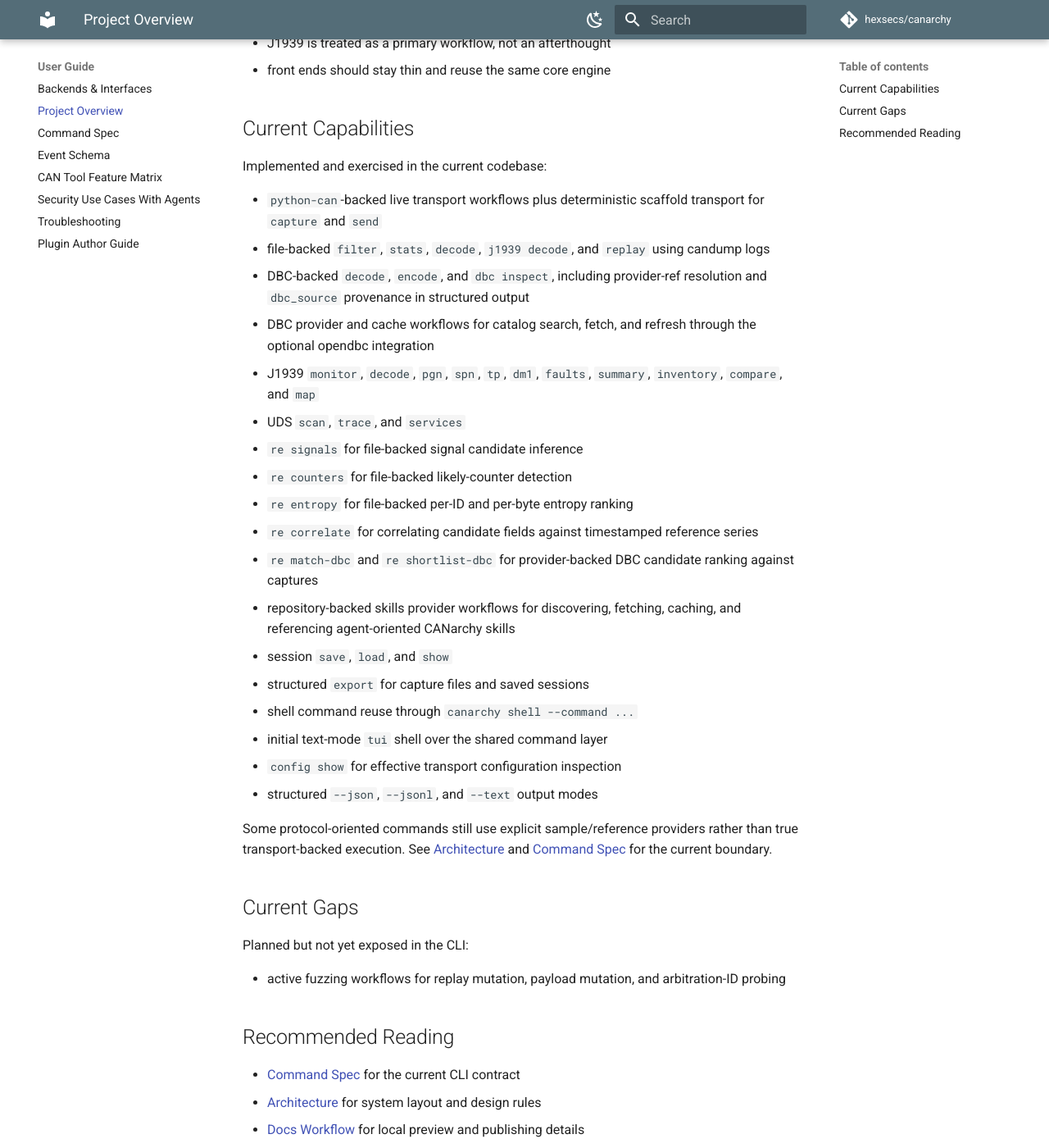
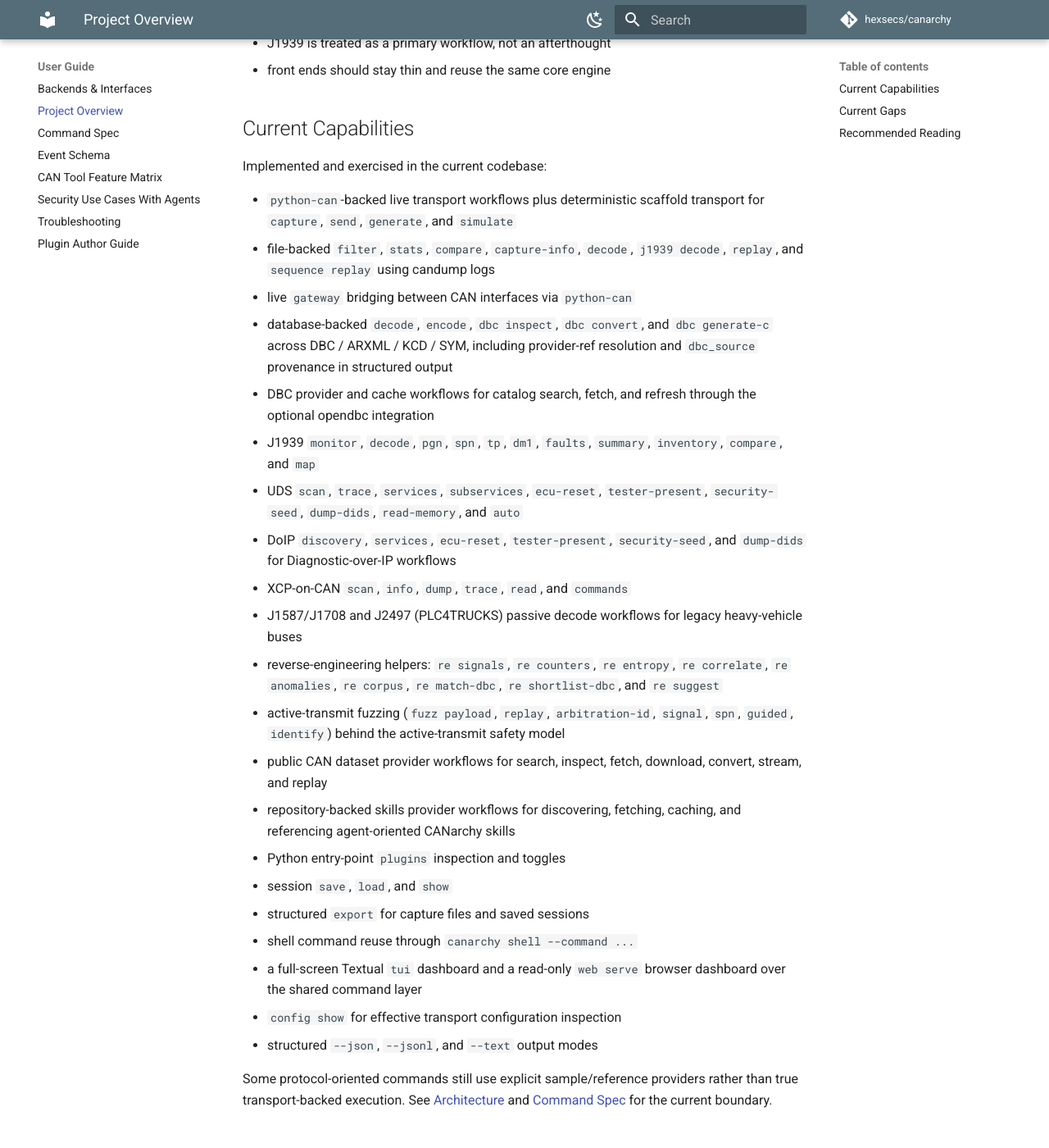
Before and after one commit to hexsecs/canarchy, an MkDocs documentation site: the page built from docs/overview.md, in a window 1280 px wide and 1400 px high, scrolled down 404 px. Shown: the whole window at 82% size. Built offline with MkDocs 1.6.1 and Material for MkDocs 9.7.7, drawn with Linux system fonts in a browser that asks for light colours; comment, search, counter and statistics services are not loaded; some of the changed text lies outside the part shown.

Commit message:
docs: refresh stale command summaries and gaps
Bring the high-level documentation back in line with the current CLI:

- overview.md / command_spec.md Status: add the command families the
  summaries had fallen behind on (simulate, compare, capture-info,
  sequence replay, datasets download, j1939 map, the full UDS active
  workflow set, the doip group, xcp info/dump, plot, re corpus, skills,
  and the fuzz commands); describe the tui as the full-screen Textual
  dashboard instead of the retired text-mode shell.
- overview.md / command_spec.md Current Gaps: drop the fuzzing bullet
  that listed already-implemented payload/replay/arbitration-id fuzzing
  as not yet exposed; keep the genuinely pending items.
- feature-matrix.md: note the dedicated doip command group, xcp
  info/dump, and fuzz identify.
- README.md: list fuzz guided in the full command catalog.

Co-Authored-By: Claude Fable 5 <noreply@anthropic.com>
Claude-Session: https://claude.ai/code/session_01QzKmmaP3LvVgWWRPrLWpUv

```diff
--- a/docs/overview.md
+++ b/docs/overview.md
@@ -13,22 +13,25 @@ Core principles:
 
 Implemented and exercised in the current codebase:
 
-* `python-can`-backed live transport workflows plus deterministic scaffold transport for `capture` and `send`
-* file-backed `filter`, `stats`, `decode`, `j1939 decode`, and `replay` using candump logs
-* DBC-backed `decode`, `encode`, and `dbc inspect`, including provider-ref resolution and `dbc_source` provenance in structured output
+* `python-can`-backed live transport workflows plus deterministic scaffold transport for `capture`, `send`, `generate`, and `simulate`
+* file-backed `filter`, `stats`, `compare`, `capture-info`, `decode`, `j1939 decode`, `replay`, and `sequence replay` using candump logs
+* live `gateway` bridging between CAN interfaces via `python-can`
+* database-backed `decode`, `encode`, `dbc inspect`, `dbc convert`, and `dbc generate-c` across DBC / ARXML / KCD / SYM, including provider-ref resolution and `dbc_source` provenance in structured output
 * DBC provider and cache workflows for catalog search, fetch, and refresh through the optional opendbc integration
 * J1939 `monitor`, `decode`, `pgn`, `spn`, `tp`, `dm1`, `faults`, `summary`, `inventory`, `compare`, and `map`
-* UDS `scan`, `trace`, and `services`
-* `re signals` for file-backed signal candidate inference
-* `re counters` for file-backed likely-counter detection
-* `re entropy` for file-backed per-ID and per-byte entropy ranking
-* `re correlate` for correlating candidate fields against timestamped reference series
-* `re match-dbc` and `re shortlist-dbc` for provider-backed DBC candidate ranking against captures
+* UDS `scan`, `trace`, `services`, `subservices`, `ecu-reset`, `tester-present`, `security-seed`, `dump-dids`, `read-memory`, and `auto`
+* DoIP `discovery`, `services`, `ecu-reset`, `tester-present`, `security-seed`, and `dump-dids` for Diagnostic-over-IP workflows
+* XCP-on-CAN `scan`, `info`, `dump`, `trace`, `read`, and `commands`
+* J1587/J1708 and J2497 (PLC4TRUCKS) passive decode workflows for legacy heavy-vehicle buses
+* reverse-engineering helpers: `re signals`, `re counters`, `re entropy`, `re correlate`, `re anomalies`, `re corpus`, `re match-dbc`, `re shortlist-dbc`, and `re suggest`
+* active-transmit fuzzing (`fuzz payload`, `replay`, `arbitration-id`, `signal`, `spn`, `guided`, `identify`) behind the active-transmit safety model
+* public CAN dataset provider workflows for search, inspect, fetch, download, convert, stream, and replay
 * repository-backed skills provider workflows for discovering, fetching, caching, and referencing agent-oriented CANarchy skills
+* Python entry-point `plugins` inspection and toggles
 * session `save`, `load`, and `show`
 * structured `export` for capture files and saved sessions
 * shell command reuse through `canarchy shell --command ...`
-* initial text-mode `tui` shell over the shared command layer
+* a full-screen Textual `tui` dashboard and a read-only `web serve` browser dashboard over the shared command layer
 * `config show` for effective transport configuration inspection
 * structured `--json`, `--jsonl`, and `--text` output modes
 
@@ -36,9 +39,10 @@ Some protocol-oriented commands still use explicit sample/reference providers ra
 
 ## Current Gaps
 
-Planned but not yet exposed in the CLI:
+Not fully implemented yet even where the command surface exists:
 
-* active fuzzing workflows for replay mutation, payload mutation, and arbitration-ID probing
+* deeper live transport integration beyond the current `python-can` transport path
+* follow-up active-transmit safety controls (configurable rate-cap ceiling, TOML target allowlist, explicit `KILL_SWITCH_TRIGGERED` alert)
 
 ## Recommended Reading
 
```
Also changed, not shown: README.md (+1 -0 lines), docs/command_spec.md (+15 -14 lines), docs/feature-matrix.md (+2 -2 lines).
